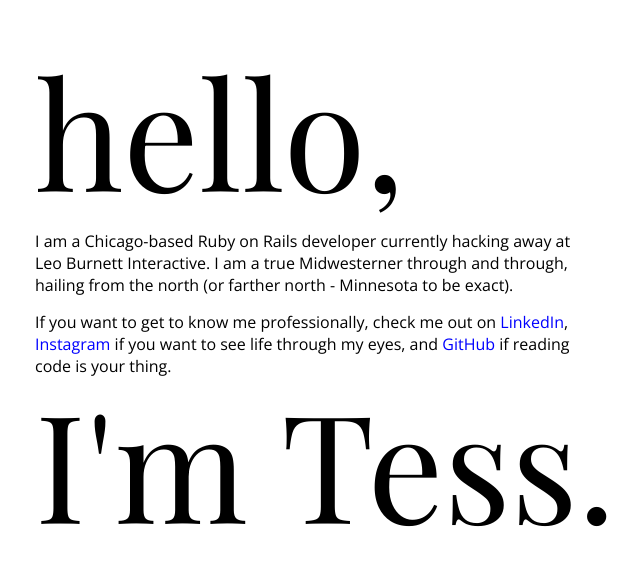
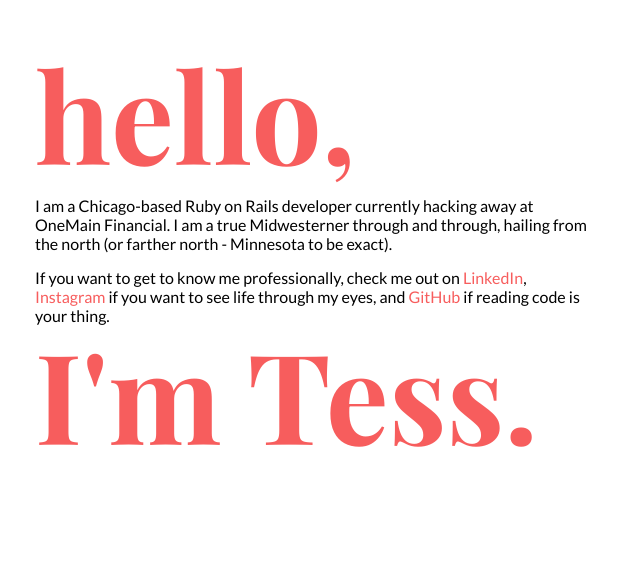
Before and after one commit to tesstryan/tesstryan.github.io, a plain HTML site: page index.html in a window 1280 px wide. Shown: the whole page, without its empty margins (305-945 px from the left). Drawn offline with nearby package versions, Linux system fonts and the light colour scheme.

Commit message:
Updates company name, fonts, and heading and footing color

```diff
--- a/index.html
+++ b/index.html
@@ -4,14 +4,14 @@
   <title>Tess Ryan | Software Developer</title>
   <link href='normalize.css' rel='stylesheet' type='text/css'>
   <link href='stylesheet.css' rel='stylesheet' type='text/css'>
- <link href='https://fonts.googleapis.com/css?family=Playfair+Display:400|Open+Sans:300' rel='stylesheet' type='text/css'>
+  <link href="https://fonts.googleapis.com/css?family=Lato|Playfair+Display:700" rel="stylesheet">
 </head>
 <body>
   <div class="container">
     <header>hello,</header>
     <div class="header-small">hi, I'm Tess.</div>
     <section>
-      <div>I am a Chicago-based Ruby on Rails developer currently hacking away at Leo Burnett Interactive. I am a true Midwesterner through and through, hailing from the north (or farther north - Minnesota to be exact).</div>
+      <div>I am a Chicago-based Ruby on Rails developer currently hacking away at OneMain Financial. I am a true Midwesterner through and through, hailing from the north (or farther north - Minnesota to be exact).</div>
 
       <div> If you want to get to know me professionally, check me out on <a href="https://www.linkedin.com/in/tess-ryan-a683252b">LinkedIn</a>, <a href=" https://www.instagram.com/tesstryan/">Instagram</a> if you want to see life through my eyes, and <a href="https://github.com/tesstryan">GitHub</a> if reading code is your thing. </div>
     </section>
--- a/stylesheet.css
+++ b/stylesheet.css
@@ -4,10 +4,11 @@
 }
 
 header {
-  font-size: 150px;
+  font-size: 125px;
   font-family: 'Playfair Display', serif;
   margin: 0px;
   margin-top: 5%;
+  color: #f75d5d;
 }
 
 .header-small {
@@ -15,13 +16,14 @@ header {
 }
 
 footer {
-  font-size: 150px;
+  font-size: 125px;
   font-family: 'Playfair Display', serif;
   margin-top: -30px;
+  color: #f75d5d;
 }
 
 section {
- font-family: 'Open Sans', sans-serif;
+ font-family: 'Lato', sans-serif;
  font-size: 16px;
  width: 560px;
  font-weight: 300;
@@ -36,7 +38,7 @@ a {
     text-decoration: none;
 }
 a:link, a:visited {
-    color: blue;
+    color: #f75d5d;
 }
 a:hover {
     text-decoration: underline;
@@ -70,12 +72,14 @@ a:hover {
   }
 
   header {
-    font-size: 75px;
+    font-size: 70px;
+    color: #f75d5d;
   }
 
   footer {
-    font-size: 75px;
+    font-size: 70px;
     margin-top: -20px;
+    color: #f75d5d;
   }
 
   section {
@@ -99,6 +103,7 @@ a:hover {
     margin: 0px;
     margin-top: 5%;
     margin-bottom: 10px;
+    color: #f75d5d;
   }
 
 }
```
